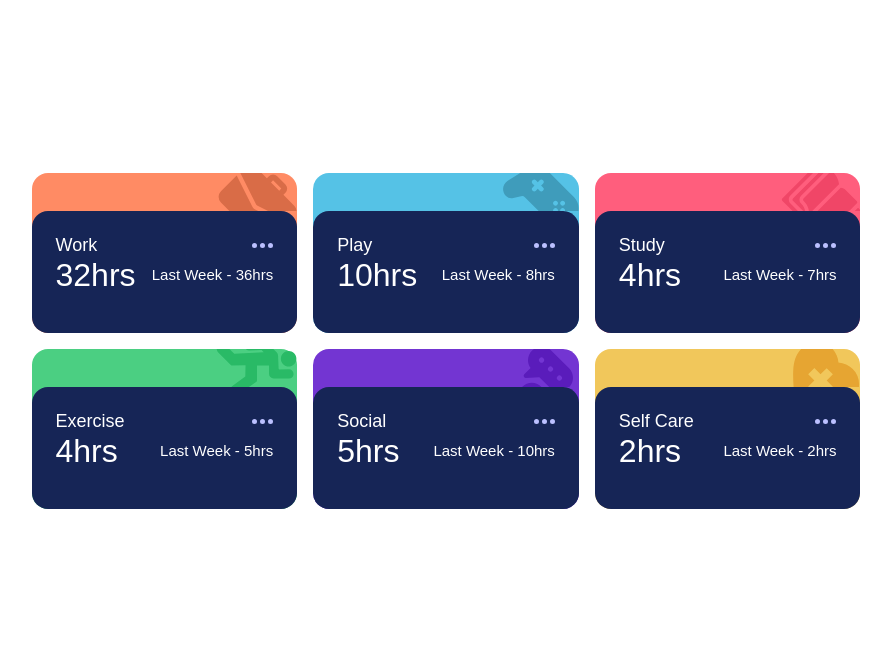
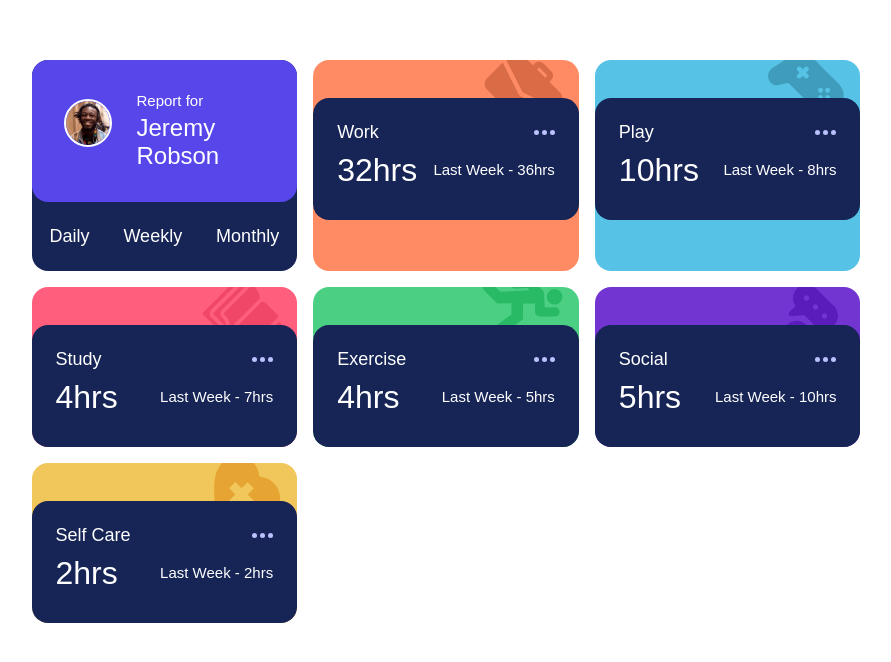
Before and after one commit to MikeG404/time-tracking, a React app: page / in a window 1280 px wide. Shown: the part 140-802 px from the top of the page, without its empty margins (194-1085 px from the left). Built offline with nearby package versions, Linux system fonts and the light colour scheme; the HTML template or start-up script is replaced by a standard one.

Commit message:
Made ID Card but need some improvement

```diff
--- a/src/App.jsx
+++ b/src/App.jsx
@@ -1,5 +1,6 @@
 import React from 'react'
 import Card from './components/Card'
+import CardID from './components/CardID'
 
 const data = [
   {
@@ -62,6 +63,7 @@ function App() {
   return (
     <div className='h-screen max-w-80 my-[81px] flex justify-center items-center w-full md:max-w-[622px] xl:max-w-[829px]'>
       <div className='grid grid-cols-1 md:grid-cols-3 gap-4 w-full'>
+        <CardID color='var(--purple-600)' />
         {data.map((item) => (
           <Card timeframe="daily" title={item.title} image={item.image} color={item.color} timeframe={item.timeframe} />
         ))}
--- a/src/components/Card.jsx
+++ b/src/components/Card.jsx
@@ -5,9 +5,9 @@ export default function Card({ image, title, timeframe, color }) {
   return (
         <div className="flex flex-col rounded-2xl min-h-[160px] -z-20" style={{ backgroundColor: color }}>
             <div className='flex justify-ends relative h-[38px] -z-10 overflow-hidden'>
-                <img className='absolute -top-2 right-0' src={image} alt={title} />
+                <img className='absolute -top-2 right-4' src={image} alt={title} />
             </div>
-            <div className='bg-blue-950 rounded-2xl p-6 gap-2 h-[122px]'>
+            <div className='flex flex-col bg-blue-950 rounded-2xl p-6 gap-2 h-[122px]'>
                 <div className='flex justify-between items-center'>
                   <h3 className='text-white text-preset-5-medium'>{title}</h3>
                   <img src={ellipses} alt={title} />
--- /dev/null
+++ b/src/components/CardID.jsx
@@ -0,0 +1,23 @@
+import React from 'react'
+import avatar from '/public/images/image-jeremy.png'
+
+export default function CardID({ color }) {
+  return (
+    <div className='flex flex-col gap-6 bg-blue-950 rounded-2xl'>
+        <div className='id-content flex flex-row items-center gap-6 rounded-2xl p-8' style={{ backgroundColor: color }}>
+            <div className='w-16 h-16'>
+                <img src={avatar} alt='avatar' className='border-2 border-white rounded-full' />
+            </div>
+            <div className='flex flex-col gap-1'>
+                <h1 className='text-white text-preset-6'>Report for</h1>
+                <h2 className='text-white text-preset-4'>Jeremy Robson</h2>
+            </div>
+        </div>
+        <nav className='flex flex-row justify-evenly pb-6 gap-4'>
+            <button className='text-white text-preset-5-regular'>Daily</button>
+            <button className='text-white text-preset-5-regular'>Weekly</button>
+            <button className='text-white text-preset-5-regular'>Monthly</button>
+        </nav>
+    </div>
+  )
+}
```
